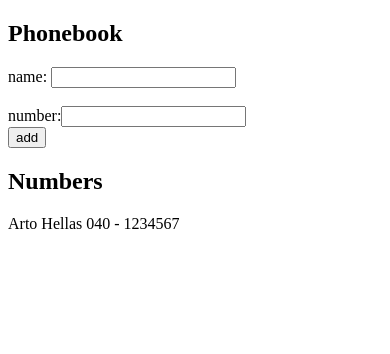
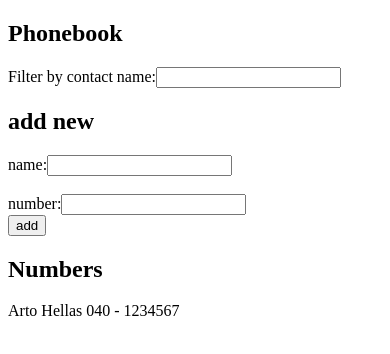
Before and after one commit to Abiodun-Sabitu/fsopen23, a React (Vite) app in the folder part2/phonebook/: page / in a window 390 px wide. Shown: the top 354 px of the page. Built offline with nearby package versions, Linux system fonts and the light colour scheme.

Commit message:
final step of phonebbok/ part 2 completed

```diff
--- a/part2/phonebook/src/App.jsx
+++ b/part2/phonebook/src/App.jsx
@@ -1,4 +1,7 @@
 import { useState } from "react";
+import Filter from "./component/Filter";
+import PersonForm from "./component/PersonForm";
+import Persons from "./component/Persons";
 
 const App = () => {
   const [persons, setPersons] = useState([
@@ -7,6 +10,7 @@ const App = () => {
   const [newName, setNewName] = useState("");
   const [newNumber, setNewNumber] = useState("");
   const [idCounter, setIdCounter] = useState(1);
+  const [searchInput, setSearchInput] = useState("");
 
   const newContact = {
     name: newName,
@@ -25,8 +29,11 @@ const App = () => {
     }
   };
 
+  const filteredPersons = persons.filter((person) =>
+    person.name.toLowerCase().includes(searchInput.toLowerCase())
+  );
   //name of person
-  const contactNames = persons.map((person) => (
+  const contactNames = filteredPersons.map((person) => (
     <p key={person.id}>
       {person.name} {person.phone}
     </p>
@@ -56,38 +63,23 @@ const App = () => {
     setNewNumber("");
   };
 
+  const handleSearch = (e) => {
+    setSearchInput(e.target.value);
+  };
+
   return (
     <div>
       <h2>Phonebook</h2>
-      <form
-        onSubmit={(e) => {
-          e.preventDefault();
-        }}
-      >
-        <div>
-          name:{" "}
-          <input
-            name="contactName"
-            value={newName}
-            onChange={handleUserInput}
-          />
-          <br /> <br />
-          number:
-          <input
-            name="contactTel"
-            value={newNumber}
-            onChange={handleUserInput}
-            type="tel"
-          />
-        </div>
-        <div>
-          <button type="submit" onClick={addPerson}>
-            add
-          </button>
-        </div>
-      </form>
+      <Filter searchInput={searchInput} handleSearch={handleSearch} />
+      <h2>add new</h2>
+      <PersonForm
+        addPerson={addPerson}
+        newName={newName}
+        newNumber={newNumber}
+        handleUserInput={handleUserInput}
+      />
       <h2>Numbers</h2>
-      <div>{contactNames}</div>
+      <Persons contactNames={contactNames} />
     </div>
   );
 };
--- /dev/null
+++ b/part2/phonebook/src/component/Filter.jsx
@@ -0,0 +1,10 @@
+const Filter = ({ searchInput, handleSearch }) => {
+  // console.log(props);
+  return (
+    <>
+      Filter by contact name:
+      <input type="search" value={searchInput} onChange={handleSearch} />
+    </>
+  );
+};
+export default Filter;
--- /dev/null
+++ b/part2/phonebook/src/component/PersonForm.jsx
@@ -0,0 +1,35 @@
+const PersonForm = ({ newName, newNumber, handleUserInput, addPerson }) => {
+  return (
+    <>
+      <form
+        onSubmit={(e) => {
+          e.preventDefault();
+        }}
+      >
+        <div>
+          name:
+          <input
+            name="contactName"
+            value={newName}
+            onChange={handleUserInput}
+          />
+          <br /> <br />
+          number:
+          <input
+            name="contactTel"
+            value={newNumber}
+            onChange={handleUserInput}
+            type="tel"
+          />
+        </div>
+        <div>
+          <button type="submit" onClick={addPerson}>
+            add
+          </button>
+        </div>
+      </form>
+    </>
+  );
+};
+
+export default PersonForm;
--- /dev/null
+++ b/part2/phonebook/src/component/Persons.jsx
@@ -0,0 +1,4 @@
+const Persons = ({ contactNames }) => {
+  return contactNames;
+};
+export default Persons;
```
Also changed, not shown: part2/phonebook/src/component/Courses.jsx (deleted, +0 -50 lines).
